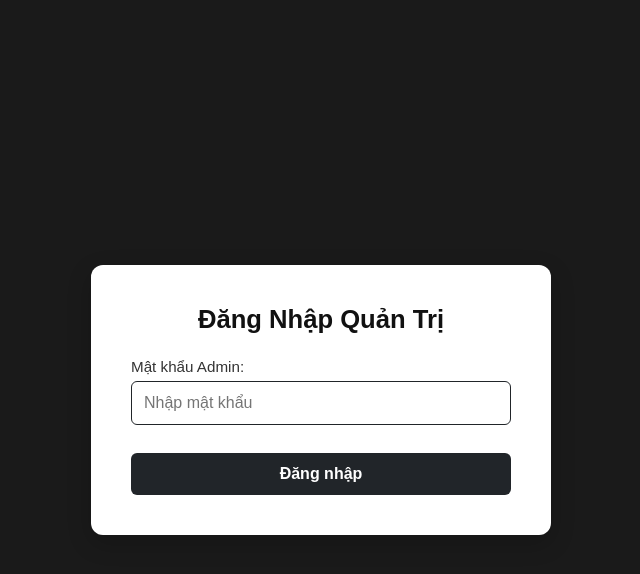
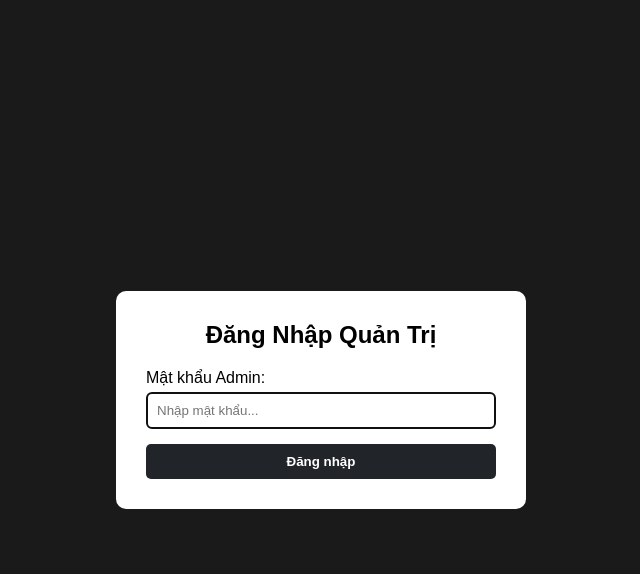
Before and after one commit to xiangkaiwen110608-blip/WedHocSinh, a Flask app: page /login in a window 1280 px wide. Shown: the top 574 px of the page, without its empty margins (319-959 px from the left). Run offline with Flask 3, Linux system fonts and the light colour scheme.

Commit message:
Update login.html

```diff
--- a/templates/login.html
+++ b/templates/login.html
@@ -5,88 +5,24 @@
     <meta name="viewport" content="width=device-width, initial-scale=1.0">
     <title>Đăng Nhập Quản Trị</title>
     <style>
-        body {
-            font-family: Arial, sans-serif;
-            display: flex;
-            justify-content: center;
-            align-items: center;
-            min-height: 100vh;
-            background-color: #1a1a1a;
-            margin: 0;
-        }
-        .login-card {
-            background: white;
-            padding: 2.5rem;
-            border-radius: 12px;
-            box-shadow: 0 8px 24px rgba(0,0,0,0.2);
-            width: 100%;
-            max-width: 380px;
-            text-align: center;
-        }
-        h2 {
-            margin-top: 0;
-            margin-bottom: 1.5rem;
-            color: #111;
-            font-size: 1.6rem;
-        }
-        .form-group {
-            margin-bottom: 1.2rem;
-            text-align: left;
-        }
-        label {
-            display: block;
-            margin-bottom: 6px;
-            font-size: 0.95rem;
-            color: #333;
-        }
-        input[type="password"] {
-            width: 100%;
-            padding: 12px;
-            border: 1px solid #ccc;
-            border-radius: 6px;
-            box-sizing: border-box;
-            font-size: 1rem;
-            outline: none;
-        }
-        input[type="password"]:focus {
-            border-color: #212529;
-        }
-        button {
-            width: 100%;
-            padding: 12px;
-            background: #212529;
-            color: white;
-            border: none;
-            border-radius: 6px;
-            cursor: pointer;
-            font-size: 1rem;
-            font-weight: bold;
-            margin-top: 0.5rem;
-        }
-        button:hover {
-            background: #000;
-        }
-        .alert-danger {
-            padding: 10px 14px;
-            margin-bottom: 1.2rem;
-            border-radius: 6px;
-            background-color: #f8d7da;
-            color: #842029;
-            border: 1px solid #f5c2c7;
-            font-size: 0.9rem;
-            text-align: left;
-        }
+        body { font-family: Arial, sans-serif; background: #1a1a1a; display: flex; justify-content: center; align-items: center; min-height: 100vh; margin: 0; }
+        .card { background: white; padding: 30px; border-radius: 10px; width: 100%; max-width: 350px; text-align: center; }
+        h2 { margin-top: 0; }
+        .form-group { text-align: left; margin-bottom: 15px; }
+        label { display: block; margin-bottom: 5px; }
+        input[type="password"] { width: 100%; padding: 10px; border: 1px solid #ccc; border-radius: 5px; box-sizing: border-box; }
+        button { width: 100%; padding: 10px; background: #212529; color: white; border: none; border-radius: 5px; cursor: pointer; font-weight: bold; }
+        .alert { background: #f8d7da; color: #721c24; padding: 10px; border-radius: 5px; margin-bottom: 15px; font-size: 14px; text-align: left; }
     </style>
 </head>
 <body>
-    <div class="login-card">
+    <div class="card">
         <h2>Đăng Nhập Quản Trị</h2>
 
-        {# Chỉ hiển thị thông báo lỗi riêng cho đăng nhập #}
         {% with messages = get_flashed_messages(category_filter=["danger"]) %}
           {% if messages %}
             {% for message in messages %}
-              <div class="alert-danger">⚠️ {{ message }}</div>
+              <div class="alert">⚠️ {{ message }}</div>
             {% endfor %}
           {% endif %}
         {% endwith %}
@@ -94,7 +30,7 @@
         <form action="/login" method="POST">
             <div class="form-group">
                 <label for="password">Mật khẩu Admin:</label>
-                <input type="password" id="password" name="password" placeholder="Nhập mật khẩu" required autofocus>
+                <input type="password" id="password" name="password" placeholder="Nhập mật khẩu..." required autofocus>
             </div>
             <button type="submit">Đăng nhập</button>
         </form>
```
